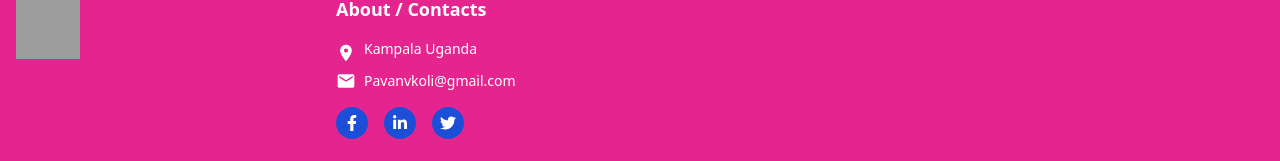
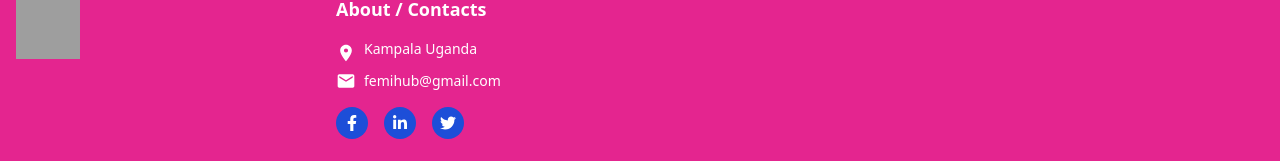
Before and after one commit to wamae-ndiritu/femihub-site, a React (Vite) app in the folder client/: page /signup in a window 1280 px wide. Shown: the part 953-1114 px from the top of the page. Built offline with nearby package versions, Linux system fonts and the light colour scheme; grey boxes are pictures that could not be loaded.

Commit message:
Update business info

```diff
--- a/client/src/components/Footer.jsx
+++ b/client/src/components/Footer.jsx
@@ -24,10 +24,10 @@ const Footer = () => {
               <li className='flex items-center space-x-2'>
                 <MdEmail className='w-5 h-5 flex-shrink-0' />
                 <a
-                  href='mailto:Pavanvkoli@gmail.com'
+                  href='mailto:femihub@gmail.com'
                   className='hover:text-orange-500 transition duration-300'
                 >
-                  Pavanvkoli@gmail.com
+                  femihub@gmail.com
                 </a>
               </li>
             </ul>
--- a/client/src/components/signup.jsx
+++ b/client/src/components/signup.jsx
@@ -58,15 +58,10 @@ export default function Signup() {
           toast.error("Signup failed");
           return;
         }
-        Cookies.set("authToken", response.data.token, {
-          expires: 7,
-          secure: true,
-          sameSite: "strict",
-        });
-        toast.success("Signup successful!");
+        toast.success("Signup successful! You'll be redirected shortly...");
         setTimeout(() => {
-          navigate("/");
-        }, 2000);
+          navigate("/login");
+        }, 5000);
       })
 
       .catch((error) => {
--- a/client/src/use.js
+++ b/client/src/use.js
@@ -1,3 +1,3 @@
 const env = "development"
-// export const BASEHOST = "https://femihub-site-57w2.vercel.app";
-export const BASEHOST = "http://localhost:3030";
+export const BASEHOST = "https://femihub-site-57w2.vercel.app";
+// export const BASEHOST = "http://localhost:3030";
```
